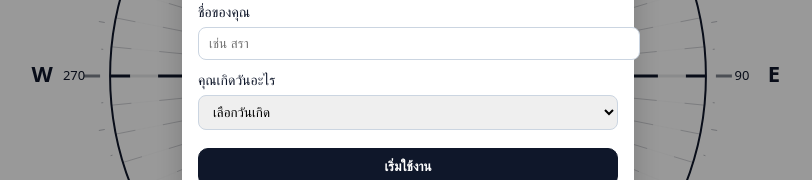
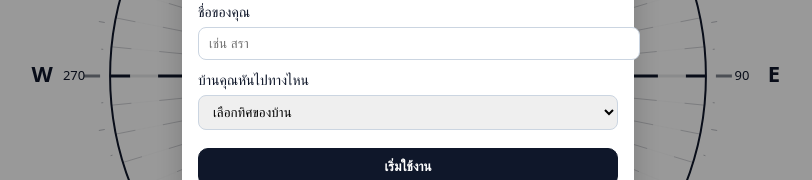
Before and after one commit to gotosira/compass-web, a React (Vite) app: page / in a window 1280 px wide. Shown: the part 324-504 px from the top of the page, without its empty margins (232-1044 px from the left). Built offline with nearby package versions, Linux system fonts and the light colour scheme; no server answers.

Commit message:
feat(intro): change question to house-facing direction; map directions to numbers; show direction in top bar; aspects continue to start from mapped number

```diff
--- a/circle_divided_into_64_parts_canvas.jsx
+++ b/circle_divided_into_64_parts_canvas.jsx
@@ -35,7 +35,7 @@ export default function App() {
   const [currentSmall, setCurrentSmall] = useState(null);
   const [showAspects, setShowAspects] = useState(false);
   const [userName, setUserName] = useState("");
-  const [birthNum, setBirthNum] = useState(null); // 1..7
+  const [birthNum, setBirthNum] = useState(null); // now holds mapped direction number per spec
   const [showIntro, setShowIntro] = useState(false);
   const [theme, setTheme] = useState("noon");
   const [lat, setLat] = useState(null);
@@ -124,15 +124,16 @@ export default function App() {
     return lines.slice(0, 6); // cap lines for box height
   }
 
-  function birthDayName(n) {
+  function directionName(n) {
     const m = {
-      1: "อาทิตย์",
-      2: "จันทร์",
-      3: "อังคาร",
-      4: "พุธ",
-      5: "พฤหัสบดี",
-      6: "ศุกร์",
-      7: "เสาร์",
+      6: "เหนือ",
+      4: "ใต้",
+      2: "ตะวันออก",
+      5: "ตะวันตก",
+      1: "ตะวันออกเฉียงเหนือ",
+      3: "ตะวันตกเฉียงเหนือ",
+      8: "ตะวันออกเฉียงใต้",
+      7: "ตะวันตกเฉียงใต้",
     };
     return m[n] || "";
   }
@@ -967,7 +968,7 @@ export default function App() {
           <span style={{ color: t.muted, fontSize: 14 }}>เข็มทิศชัยภูมิพระร่วง</span>
           {userName && birthNum && (
             <span style={{ color: t.text, fontSize: 12 }}>
-              ผู้ใช้: {userName} • เกิดวัน {birthDayName(birthNum)}
+              ผู้ใช้: {userName} • บ้านหันไปทาง {directionName(birthNum)}
             </span>
           )}
         </div>
@@ -1047,16 +1048,17 @@ export default function App() {
                 <input value={userName} onChange={(e)=>setUserName(e.target.value)} placeholder="เช่น สรา" style={{ width: "100%", marginTop: 6, padding: "8px 10px", borderRadius: 8, border: "1px solid #cbd5e1" }} />
               </label>
               <label style={{ fontSize: 14 }}>
-                คุณเกิดวันอะไร
+                บ้านคุณหันไปทางไหน
                 <select value={birthNum ?? ''} onChange={(e)=>setBirthNum(Number(e.target.value)||null)} style={{ width: "100%", marginTop: 6, padding: "8px 10px", borderRadius: 8, border: "1px solid #cbd5e1" }}>
-                  <option value="">เลือกวันเกิด</option>
-                  <option value="1">อาทิตย์ (1)</option>
-                  <option value="2">จันทร์ (2)</option>
-                  <option value="3">อังคาร (3)</option>
-                  <option value="4">พุธ (4)</option>
-                  <option value="5">พฤหัสบดี (5)</option>
-                  <option value="6">ศุกร์ (6)</option>
-                  <option value="7">เสาร์ (7)</option>
+                  <option value="">เลือกทิศของบ้าน</option>
+                  <option value="6">เหนือ (6)</option>
+                  <option value="4">ใต้ (4)</option>
+                  <option value="2">ตะวันออก (2)</option>
+                  <option value="5">ตะวันตก (5)</option>
+                  <option value="1">ตะวันออกเฉียงเหนือ (1)</option>
+                  <option value="3">ตะวันตกเฉียงเหนือ (3)</option>
+                  <option value="8">ตะวันออกเฉียงใต้ (8)</option>
+                  <option value="7">ตะวันตกเฉียงใต้ (7)</option>
                 </select>
               </label>
               <button onClick={()=>{ try{ localStorage.setItem("userName", userName||""); if (birthNum) localStorage.setItem("birthNum", String(birthNum)); }catch{} setShowIntro(false); }} style={{ marginTop: 8, padding: "10px 14px", borderRadius: 10, background: "#0f172a", color: "#fff", border: "1px solid #0f172a", fontWeight: 700 }}>เริ่มใช้งาน</button>
```
Lines whose indentation alone changed are shown as unchanged.
